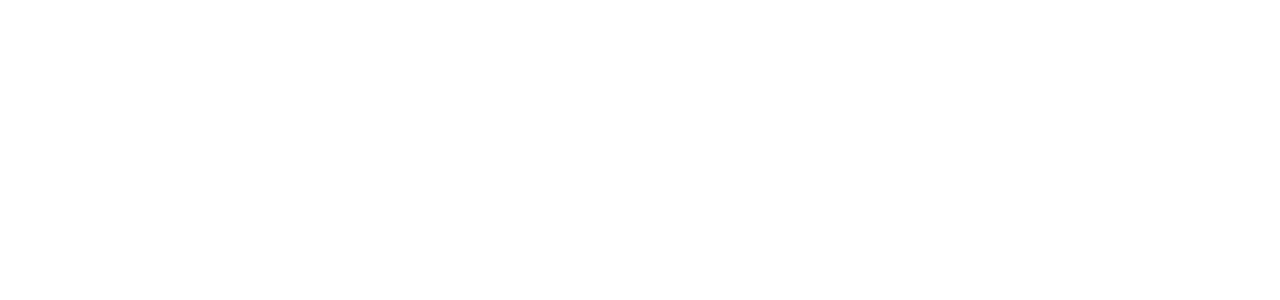
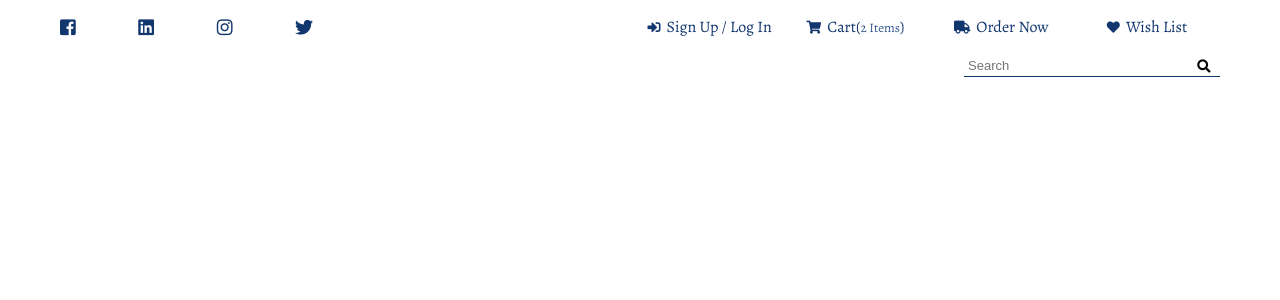
Before and after one commit to mj305/FurnitureStore, a PHP site: page / in a window 1280 px wide. Before the commit the part shown is empty. Shown: the top 300 px of the page. Run offline with PHP 8.4, Linux system fonts and the light colour scheme; some libraries are stand-ins or nearby versions.

Commit message:
fist nav bar finished

```diff
--- a/index.html
+++ b/index.html
@@ -5,11 +5,86 @@
     <meta name="viewport" content="width=device-width, initial-scale=1.0">
     <meta http-equiv="X-UA-Compatible" content="ie=edge">
 	<link rel="shortcut icon" type="image/png" href="images/logo.png">
-    <link rel="stylesheet" href="https://use.fontawesome.com/releases/v5.2.0/css/all.css" integrity="sha384-hWVjflwFxL6sNzntih27bfxkr27PmbbK/iSvJ+a4+0owXq79v+lsFkW54bOGbiDQ" crossorigin="anonymous">
+    <link
+        rel="stylesheet" href="https://use.fontawesome.com/releases/v5.2.0/css/all.css"
+        integrity="sha384-hWVjflwFxL6sNzntih27bfxkr27PmbbK/iSvJ+a4+0owXq79v+lsFkW54bOGbiDQ"
+        crossorigin="anonymous"
+    >
     <link rel="stylesheet" href="style.css">
     <title>Furniture Store</title>
 </head>
+
+
 <body>
+
+    <div class="container">
+
+        <!--  navbar   -->
+        <ul class="social-icons">
+            <li class="social-icon-item">
+                <a href="#" class="social-icon-link"><i class="fab fa-facebook-square social-icon"></i></a>
+            </li>
+
+            <li class="social-icon-item">
+                <a href="#" class="social-icon-link"><i class="fab fa-linkedin social-icon"></i></a>
+            </li>
+
+            <li class="social-icon-item">
+                <a href="#" class="social-icon-link"><i class="fab fa-instagram social-icon"></i></a>
+            </li>
+
+            <li class="social-icon-item">
+                <a href="#" class="social-icon-link"><i class="fab fa-twitter social-icon"></i></a>
+            </li>
+        </ul>
+
+        <nav class="first-nav">
+            <ul class="first-nav-list">
+                <li class="first-nav-item">
+                    <a href="#" class="first-nav-link">
+                        <i class="fas fa-sign-in-alt"></i>
+                        Sign Up / Log In
+                    </a>
+                </li>
+
+                <li class="first-nav-item">
+                    <a href="#" class="first-nav-link">
+                        <i class="fas fa-shopping-cart"></i>
+                        Cart(<span>2 Items</span>)
+                    </a>
+                </li>
+
+                <li class="first-nav-item">
+                    <a href="#" class="first-nav-link">
+                        <i class="fas fa-truck"></i>
+                        Order Now
+                    </a>
+                </li>
+
+                <li class="first-nav-item">
+                    <a href="#" class="first-nav-link">
+                        <i class="fas fa-heart"></i>
+                        Wish List
+                    </a>
+                </li>
+            </ul>
+        </nav>
+
+    <div class="search">
+        <form  class="search-form">
+            <input type="text" class="search-input" placeholder="Search">
+            <button class="search-btn"><i class="fas fa-search"></i></button>
+        </form>
+    </div>
+
+    <!--  end of navbar   -->
+
+    <!--  -->
+    <!--  -->
+
+    </div>
+
+
 
 </body>
 </html>
--- a/style.css
+++ b/style.css
@@ -14,3 +14,109 @@ body {
     margin: 0;
     padding: 0;
 }
+
+/* navbar */
+
+.container {
+    display: grid;
+    grid-template-columns: minmax(6rem, 1fr) repeat(8, minmax(min-content, 16rem)) minmax(6rem, 1fr);
+    grid-template-rows: repeat(3, min-content);
+    grid-row-gap: 1.6rem;
+    margin-top: 1.6rem;
+}
+
+.social-icons {
+    grid-column: 2 / 4;
+    grid-row: 1 / 2;
+    list-style: none;
+    display: grid;
+    grid-template-columns: repeat(auto-fit, minmax(5rem, 1fr));
+    align-items: center;
+}
+
+.social-icon {
+    font-size: 1.8rem;
+    color: #12376e;
+    transition: all .2s;
+}
+
+.social-icon:hover {
+    color: #34598f;
+    transform: rotate(360deg);
+}
+
+.first-nav {
+    grid-column: 6 / 10;
+    grid-row: 1 / 2;
+}
+
+.first-nav-list {
+    display: grid;
+    grid-template-columns: repeat(auto-fit, minmax(10rem, 1fr));
+    list-style: none;
+}
+
+.first-nav-link {
+    text-decoration: none;
+    font-size: 1.6rem;
+    color: #12376e ;
+    display: inline-block;
+    width: 100%;
+    text-align: center;
+}
+
+.first-nav-link::after {
+    content: "";
+    width: 0%;
+    height: .1rem;
+    background-color: #12376e;
+    display: block;
+    margin: auto;
+    transition: width .2s cubic-bezier(.55, 0, .98, .54);
+}
+
+.first-nav-link:hover::after {
+    width: 100%;
+}
+
+.first-nav-link span {
+    font-size: 1.3rem;
+    color: #34598f;
+}
+
+.first-nav-link i {
+    font-size: 1.3rem;
+    margin-right: .3rem;
+}
+
+.search {
+    grid-column: 8 / 10;
+    grid-row: 2 / 3;
+}
+
+.search-form {
+    display: grid;
+    grid-template-columns: repeat(10, 10%);
+}
+
+.search-input {
+    grid-column: 3 / -1;
+    grid-row: 1 / 2;
+    padding: .3rem .4rem;
+    font-size: 1.3rem;
+    border: none;
+    border-bottom: .1rem solid #12376e;
+    outline: none;
+}
+
+.search-btn {
+    grid-column: 10 / -1;
+    grid-row: 1 / 2;
+    border: none;
+    background-color: transparent;
+    cursor: pointer;
+    outline: none;
+}
+
+
+/* end of navbar */
```
